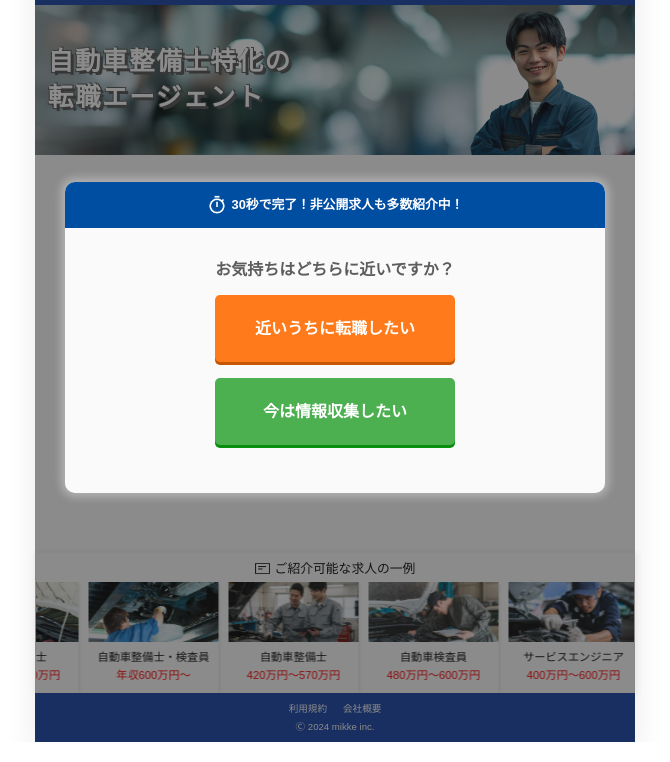
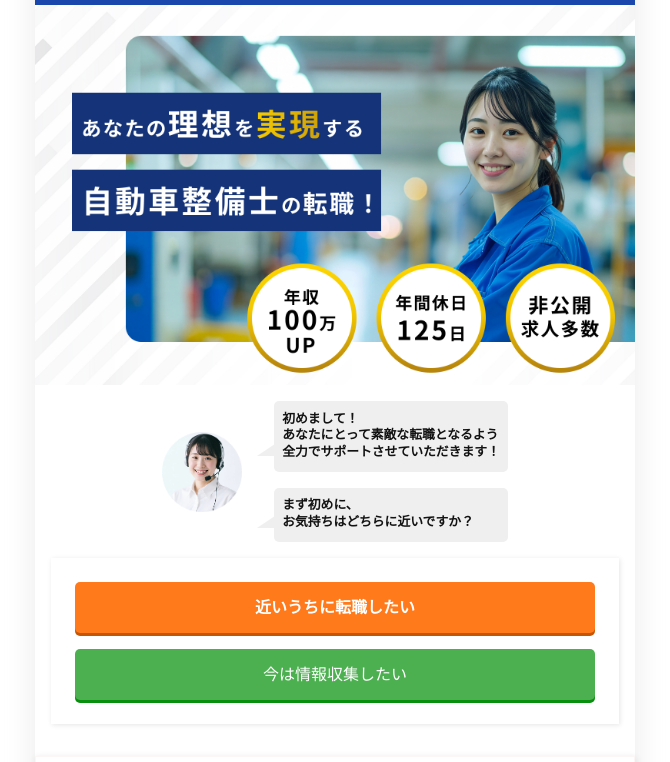
Before and after one commit to k-sugiyama-mikke/auto-mechanic-LP-2, a plain HTML site: page index.html in a window 1280 px wide. Shown: the part 58-820 px from the top of the page, without its empty margins (305-975 px from the left). Drawn offline with nearby package versions, Linux system fonts and the light colour scheme; some packages are replaced by stand-ins of ours; grey boxes are pictures that could not be loaded.

Commit message:
fvのデザイン修正

```diff
--- a/index.html
+++ b/index.html
@@ -70,14 +70,37 @@
 		<div id="offer-label" class="offer-label invisible">ハローワーク非公開求人も多数紹介中！！</div>
 		<div id="mechanic-first-view" class="mechanic-first-view">
 			<div class="mechanic-first-view__inner">
-				<h1>自動車整備士特化の<br />転職エージェント</h1>
-				<img src="./img/fv-lp-human.avif" alt="" class="mechanic-first-view__human-img" width="140" height="auto"
+				<img src="./img/top-fv.png" alt="" class="mechanic-first-view__human-img" width="140" height="auto"
 					decoding="async" />
 			</div>
 		</div>
 
+		<div class="operater-zone">
+			<div class="operater-box">
+				<img src="./img/operater.png" alt="キャリアアドバイザーの写真" id="operater-img" class="operater-img" width="80" height="80"
+					decoding="async" />
+			</div>
+			<div class="operater-message-box">
+				<div class="operater-message">
+					初めまして！<br>
+					あなたにとって素敵な転職となるよう<br>
+					全力でサポートさせていただきます！
+				</div>
+				<div class="operater-message">まず初めに、<br>
+					お気持ちはどちらに近いですか？
+				</div>
+			</div>
+
+		</div>
+		<div class="fv-btn-wrapper">
+			<div class="fv-btn-inner">
+				<button id="fv-btn-upper" type="button" class="fv-btn-upper">近いうちに転職したい</button>
+				<button id="fv-btn-bottom" type="button" class="fv-btn-bottom">今は情報収集したい</button>
+			</div>
+		</div>
+
 		<!-- お気持ちはどちらに近いですか？ダイアログ -->
-		<div id="intension-dialog" class="intension-dialog">
+		<!-- <div id="intension-dialog" class="intension-dialog">
 			<div class="intension-dialog__inner">
 				<div class="intension-dialog__coution"><img src="./img/watch-icon.webp" alt="" width="20" height="auto"
 						loading="lazy">30秒で完了！非公開求人も多数紹介中！</div>
@@ -89,7 +112,7 @@
 						class="intension-dialog__button-bottom">今は情報収集したい</button>
 				</div>
 			</div>
-		</div>
+		</div> -->
 
 		<!-- ローディング画面 -->
 		<div id="loading" class="loading invisible">
--- a/style.css
+++ b/style.css
@@ -7,7 +7,7 @@ body {
   line-height: 1.2; /* 行間の調整（任意） */
   font-size: 16px; /* 基本の文字サイズ */
   color: #121212;
-  height: 100vh;
+  /* height: 100vh; */
   display: flex;
   flex-direction: column;
 }
@@ -16,11 +16,11 @@ body {
   position: relative;
   display: flex;
   flex-direction: column;
-  height: 100%;
+  min-height: 100vh;
 }
 
 .body-space {
-  flex: 1;
+  /* flex: 1; */
 }
 
 /* 600px以上 */
@@ -73,6 +73,182 @@ body {
   font-size: 0.7rem;
   padding: 0.4rem 0;
   letter-spacing: 1.3px;
+}
+
+/****************************************
+FV（オペレーターのメッセージ）
+*****************************************/
+
+.operater-zone {
+  display: flex;
+  align-items: center;
+  justify-content: center;
+  gap: 2rem;
+  margin-top: 1rem;
+}
+.operater-box {
+  /* display: flex;
+  align-items: center; */
+}
+
+.operater-message-box {
+  display: flex;
+  flex-direction: column;
+  gap: 1rem;
+}
+
+.operater-message {
+  background-color: #efefef;
+  padding: 0.6rem 0.5rem 0.7rem 0.5rem;
+  border-radius: 5px;
+  font-size: 0.8rem;
+  line-height: 1.3;
+  font-weight: bold;
+}
+
+.operater-message:nth-child(1) {
+  position: relative;
+}
+
+.operater-message:nth-child(2) {
+  position: relative;
+}
+
+.operater-message:nth-child(1)::before {
+  position: absolute;
+  z-index: -1;
+  top: 35px;
+  left: -17px;
+  content: "";
+  display: block;
+  font-weight: bold;
+  margin-bottom: 0.5rem;
+  width: 0;
+  height: 0;
+  border-left: 30px solid transparent;
+  border-right: 30px solid transparent;
+  border-bottom: 20px solid #efefef; /* 色をここで指定 */
+}
+
+.operater-message:nth-child(2)::before {
+  position: absolute;
+  z-index: -1;
+  top: 20px;
+  left: -17px;
+  content: "";
+  display: block;
+  font-weight: bold;
+  margin-bottom: 0.5rem;
+  width: 0;
+  height: 0;
+  border-left: 30px solid transparent;
+  border-right: 30px solid transparent;
+  border-bottom: 20px solid #efefef; /* 色をここで指定 */
+}
+
+/****************************************
+FV（ボタン）
+*****************************************/
+.fv-btn-wrapper {
+  padding: 1rem 1rem 2rem 1rem;
+  display: flex;
+  align-items: center;
+  justify-content: center;
+  flex-direction: column;
+}
+
+.fv-btn-inner {
+  padding: 1.5rem;
+  width: 100%;
+  display: flex;
+  flex-direction: column;
+  justify-content: center;
+  align-items: center;
+  /* border: 1px solid #dcdcdc; */
+  box-shadow: 1px 1px 5px rgba(0, 0, 0, 0.1);
+}
+
+.fv-btn-upper {
+  background-color: #ff7a1a;
+  margin-bottom: 1rem;
+  width: 100%;
+  color: #fff;
+  border: none;
+  padding: 16px 20px;
+  font-size: 16px;
+  font-weight: bold;
+  box-shadow: 0px 3px 0px rgba(199 86 4);
+  transition: 0.25s ease;
+  position: relative;
+  overflow: hidden;
+  isolation: isolate;
+  border-radius: 5px;
+  text-align: center;
+}
+
+.fv-btn-upper:hover {
+  background-color: #d86716;
+  box-shadow: 0px 3px 0px rgb(148, 63, 3);
+  transform: translateY(-2px);
+}
+
+.fv-btn-upper::before {
+  content: "";
+  position: absolute;
+  inset: -20% -40%; /* 少し大きめにして光の端が切れないように */
+  background: linear-gradient(
+    115deg,
+    rgba(255, 255, 255, 0) 0%,
+    rgba(255, 255, 255, 0) 40%,
+    rgba(255, 255, 255, 0.75) 50%,
+    rgba(255, 255, 255, 0) 60%,
+    rgba(255, 255, 255, 0) 100%
+  );
+  transform: translateX(-150%) skewX(-20deg);
+  z-index: 2;
+  pointer-events: none;
+  animation: shineX 1.8s ease-in-out infinite; /* ← 常時ループ */
+}
+
+.fv-btn-bottom {
+  background-color: #4caf50;
+  width: 100%;
+  color: #ffffff;
+  border-radius: 5px;
+  padding: 16px 20px;
+  font-size: 16px;
+  font-weight: normal;
+  box-shadow: 0px 3px 0px rgb(8 143 14);
+  transition: 0.25s ease;
+  position: relative;
+  overflow: hidden;
+  isolation: isolate;
+  text-align: center;
+}
+
+.fv-btn-bottom::before {
+  content: "";
+  position: absolute;
+  inset: -20% -40%; /* 少し大きめにして光の端が切れないように */
+  background: linear-gradient(
+    115deg,
+    rgba(255, 255, 255, 0) 0%,
+    rgba(255, 255, 255, 0) 40%,
+    rgba(255, 255, 255, 0.75) 50%,
+    rgba(255, 255, 255, 0) 60%,
+    rgba(255, 255, 255, 0) 100%
+  );
+  transform: translateX(-150%) skewX(-20deg);
+  z-index: 2;
+  pointer-events: none;
+  animation: shineX 1.8s ease-in-out infinite; /* ← 常時ループ */
+}
+
+.fv-btn-bottom:hover {
+  background-color: #3f9142;
+  box-shadow: 0px 3px 0px rgb(6, 119, 11);
+
+  transform: translateY(-1px);
 }
 
 /****************************************
@@ -277,19 +453,19 @@ body {
 *****************************************/
 
 .mechanic-first-view {
-  width: 100%;
-  height: 150px;
-  background-image: url("./img/fv-background-1.avif");
-  background-size: cover; /* 横幅いっぱいに表示＋縦横比を維持 */
-  background-repeat: no-repeat; /* 画像を繰り返さない */
-  background-position: center; /* 中央に配置 */
+  /* width: 100%;
+  height: 200px;
+  background-image: url("./img/top-fv.png");
+  background-size: cover;
+  background-repeat: no-repeat;
+  background-position: center;
   position: relative;
   overflow: hidden;
   display: flex;
-  align-items: center;
+  align-items: center; */
 }
 
-.mechanic-first-view::before {
+/* .mechanic-first-view::before {
   content: "";
   position: absolute;
   top: 0;
@@ -304,7 +480,7 @@ body {
     rgba(255, 255, 255, 0.7),
     rgba(255, 255, 255, 0)
   );
-}
+} */
 
 .mechanic-first-view.invisible {
   display: none;
@@ -312,9 +488,11 @@ body {
 
 .mechanic-first-view__human-img {
   width: 140px;
-  position: absolute;
+  /* position: absolute;
   right: 5%;
-  bottom: -27%;
+  bottom: -27%; */
+  width: 100%;
+  height: auto;
 }
 
 .mechanic-first-view__inner h1 {
@@ -1026,6 +1204,7 @@ body {
   border: 1px solid #fdf6f6;
   box-shadow: 1px 2px 7px #e5e0e0;
   padding-top: 0.5rem;
+  /* flex: 1; */
 }
 
 .slider-wrapper.invisible {
@@ -1073,7 +1252,7 @@ body {
 .slide {
   flex: 0 0 auto; /* 縮まないよう固定（重要） */
   width: 130px; /* max-width ではなく固定幅に */
-  height: 110px;
+  height: auto;
   display: flex;
   flex-direction: column;
   align-items: center;
@@ -1082,7 +1261,7 @@ body {
 
 .slide-img {
   width: 100%;
-  height: 60px;
+  height: auto;
   object-fit: cover;
 }
 
@@ -1106,6 +1285,7 @@ body {
   font-size: 0.6rem;
   background-color: #1a47ab;
   color: #fff;
+  margin-top: auto;
 }
 
 .footer-upper ul {
```
Also changed, not shown: img/operater.png (added), img/top-fv.png (added).
